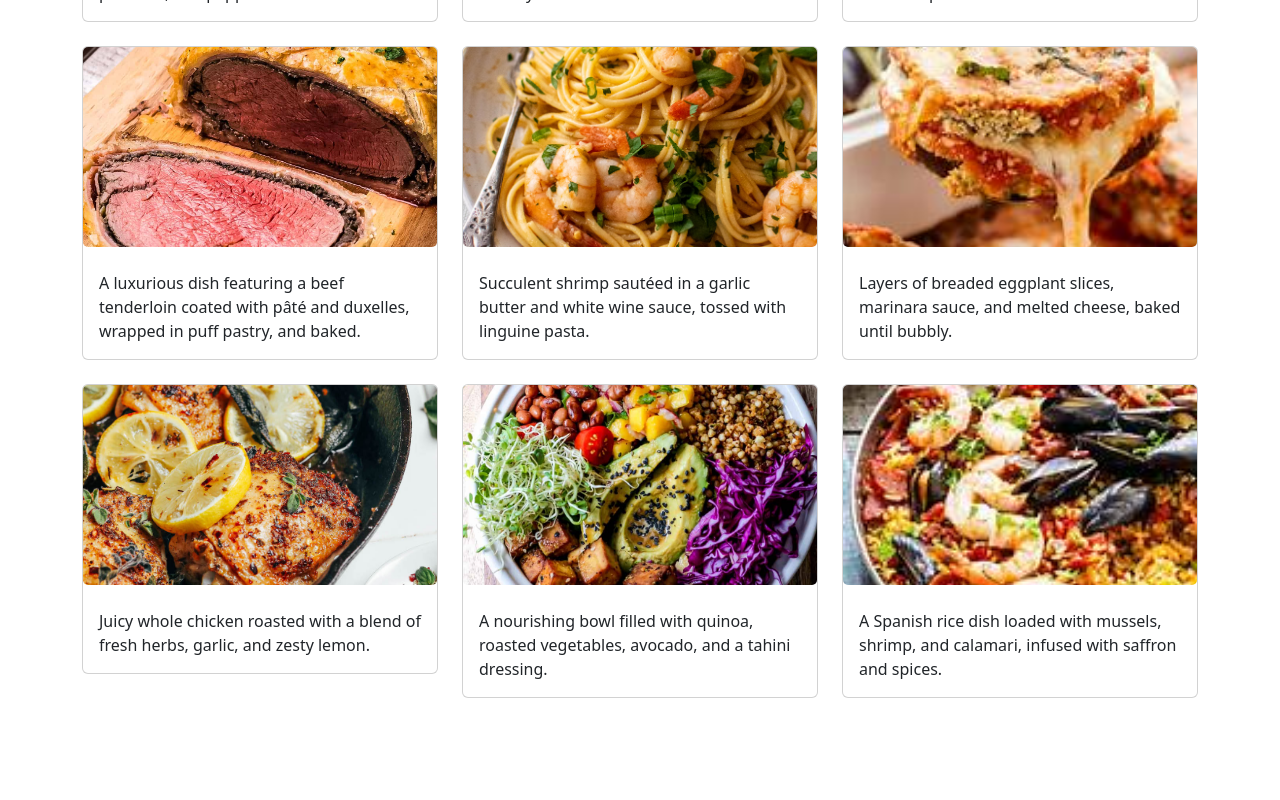
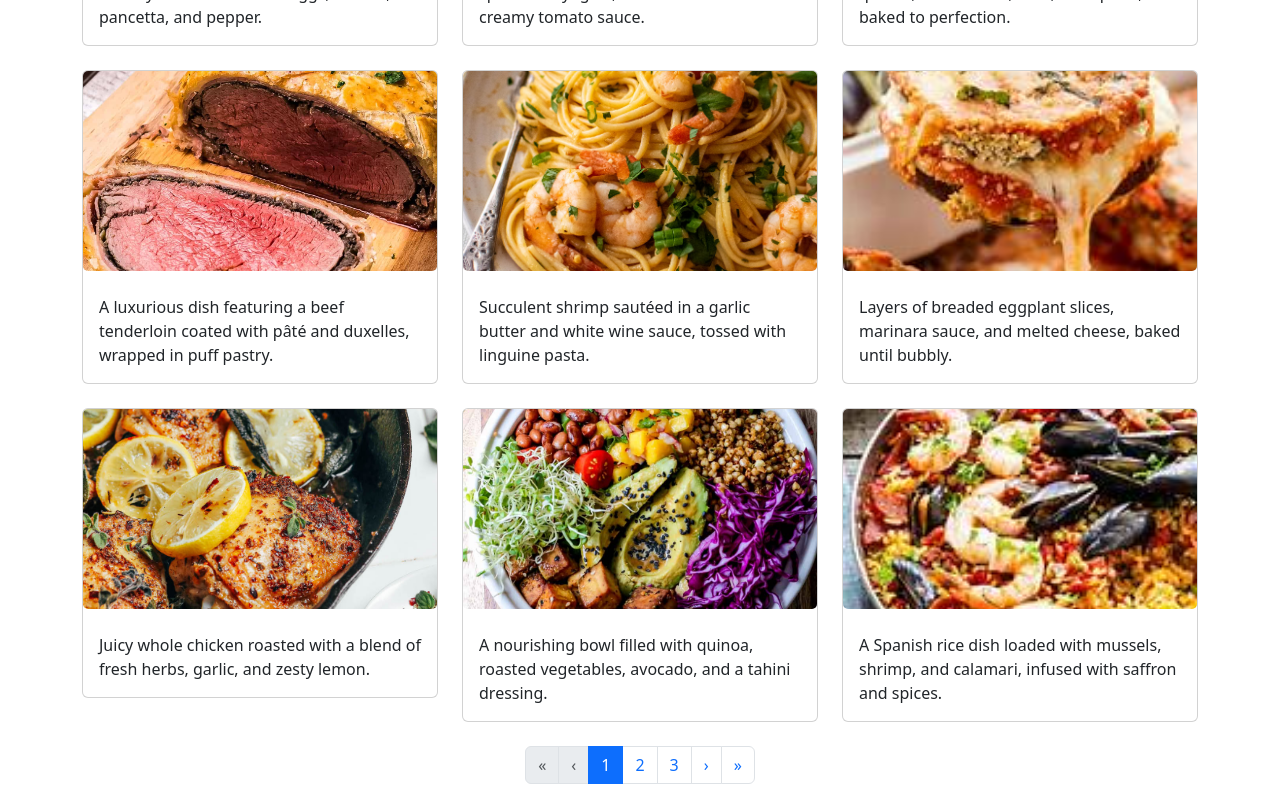
Before and after one commit to gedizz/WebPortfolio, a React (Create React App) app in the folder recipe-manager/: page /recipe-list in a window 1280 px wide. Shown: the part 350-1150 px from the top of the page. Before the commit the page ends 1072 px from the top, so only its background shows below. Built offline with nearby package versions, Linux system fonts and the light colour scheme.

Commit message:
add pagination

```diff
--- a/recipe-manager/src/Components/RecipeList.js
+++ b/recipe-manager/src/Components/RecipeList.js
@@ -3,10 +3,12 @@ import Row from 'react-bootstrap/Row';
 import Col from 'react-bootstrap/Col';
 import Card from 'react-bootstrap/Card';
 import Recipes from "./Recipes";
+import Pagination from 'react-bootstrap/Pagination';
+import { useState } from "react";
 
 function RecipeList(props) {
   const itemsPerPage = 9;
-  const currentPage = 1;
+  const [currentPage, setCurrentPage] = useState(1); // Tracks the current page
   const totalPages = Math.ceil(Recipes.length / itemsPerPage);
 
   const startIndex = (currentPage - 1) * itemsPerPage;
@@ -19,78 +21,13 @@ function RecipeList(props) {
     groupedRecipes.push(currentRecipeList.slice(i, i + 3));
   }
 
+  // Handle page change
+  const handlePageChange = (pageNumber) => {
+    setCurrentPage(pageNumber);
+  };
+
   return (
-    <Container bg={props.colorMode} data-bs-theme={props.colorMode}>
-      {/* <Row>
-
-        <Col>
-          <Card>
-            <Card.Img variant="top" src="holder.js/100px160" />
-            <Card.Body>
-              <Card.Title>Card title</Card.Title>
-              <Card.Text>
-                This is a longer card with supporting text below as a natural
-                lead-in to additional content. This content is a little bit
-                longer.
-              </Card.Text>
-            </Card.Body>
-          </Card>
-        </Col>
-        <Col>
-          <Card>
-            <Card.Img variant="top" src="holder.js/100px160" />
-            <Card.Body>
-              <Card.Title>Card title</Card.Title>
-              <Card.Text>
-                This is a longer card with supporting text below as a natural
-                lead-in to additional content. This content is a little bit
-                longer.
-              </Card.Text>
-            </Card.Body>
-          </Card>
-        </Col>
-      </Row>
-      <Row>
-        <Col>
-          <Card>
-            <Card.Img variant="top" src="holder.js/100px160" />
-            <Card.Body>
-              <Card.Title>Card title</Card.Title>
-              <Card.Text>
-                This is a longer card with supporting text below as a natural
-                lead-in to additional content. This content is a little bit
-                longer.
-              </Card.Text>
-            </Card.Body>
-          </Card>
-        </Col>
-        <Col>
-          <Card>
-            <Card.Img variant="top" src="holder.js/100px160" />
-            <Card.Body>
-              <Card.Title>Card title</Card.Title>
-              <Card.Text>
-                This is a longer card with supporting text below as a natural
-                lead-in to additional content. This content is a little bit
-                longer.
-              </Card.Text>
-            </Card.Body>
-          </Card>
-        </Col>
-        <Col>
-          <Card>
-            <Card.Img variant="top" src="holder.js/100px160" />
-            <Card.Body>
-              <Card.Title>Card title</Card.Title>
-              <Card.Text>
-                This is a longer card with supporting text below as a natural
-                lead-in to additional content. This content is a little bit
-                longer.
-              </Card.Text>
-            </Card.Body>
-          </Card>
-        </Col>
-      </Row> */}
+    <Container className="justify-content-center mt-4"bg={props.colorMode} data-bs-theme={props.colorMode}>
       {groupedRecipes.map((row, rowIndex) => (
         <Row key={rowIndex} className="mb-4">
           {row.map((recipe, index) => (
@@ -106,6 +43,39 @@ function RecipeList(props) {
           ))}
         </Row>
       ))}
+
+      {/* Pagination Controls */}
+      <Pagination className="d-flex justify-content-center mt-4">
+        <Pagination.First
+          onClick={() => handlePageChange(1)}
+          disabled={currentPage === 1}
+        />
+        <Pagination.Prev
+          onClick={() => handlePageChange(currentPage - 1)}
+          disabled={currentPage === 1}
+        />
+
+        {/* Dynamically generate pagination items */}
+        {Array.from({ length: totalPages }, (_, i) => i + 1).map((page) => (
+          <Pagination.Item
+            key={page}
+            active={page === currentPage}
+            onClick={() => handlePageChange(page)}
+          >
+            {page}
+          </Pagination.Item>
+        ))}
+
+        <Pagination.Next
+          onClick={() => handlePageChange(currentPage + 1)}
+          disabled={currentPage === totalPages}
+        />
+        <Pagination.Last
+          onClick={() => handlePageChange(totalPages)}
+          disabled={currentPage === totalPages}
+        />
+      </Pagination>
+
     </Container>
   );
 }
--- a/recipe-manager/src/Components/Recipes.js
+++ b/recipe-manager/src/Components/Recipes.js
@@ -16,7 +16,7 @@ const Recipes = [
   },
   {
     "name": "Beef Wellington",
-    "description": "A luxurious dish featuring a beef tenderloin coated with pâté and duxelles, wrapped in puff pastry, and baked.",
+    "description": "A luxurious dish featuring a beef tenderloin coated with pâté and duxelles, wrapped in puff pastry.",
     "image": "4.jpg"
   },
   {
```
